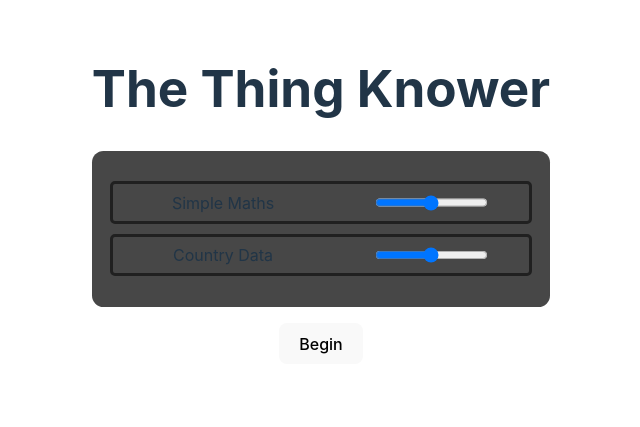
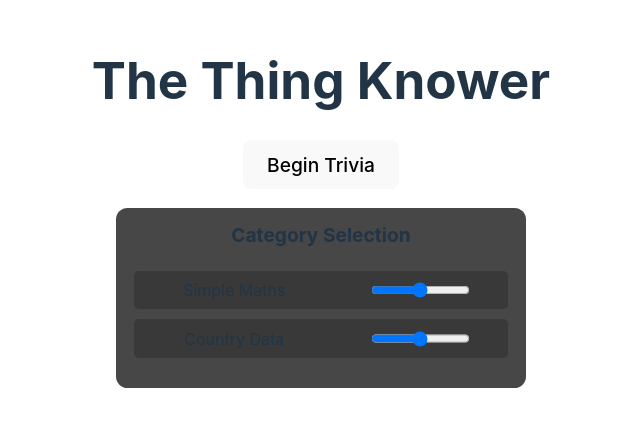
Before and after one commit to FtpApoc/The-Thing-Knower, a React (Vite) app: page / in a window 1280 px wide. Shown: the part 197-624 px from the top of the page, without its empty margins (319-959 px from the left). Built offline with nearby package versions, Linux system fonts and the light colour scheme.

Commit message:
working on menu HTML/CSS

```diff
--- a/index.html
+++ b/index.html
@@ -1,4 +1,4 @@
-<!doctype html>
+<!DOCTYPE HTML>
 <html lang="en">
   <head>
     <meta charset="UTF-8" />
--- a/src/App.css
+++ b/src/App.css
@@ -6,7 +6,13 @@
 }
 /* Menu Component*/
 .Menu button {
-    margin : 1em;
+    font-size: 1.5vw;
+    margin : 1.5vw;
+    max-width: 15vw;
+}
+.Menu h1 {
+    margin-bottom: 1vw;
+    font-size: 4vw;
 }
 
 .Content-Selection {
@@ -14,21 +20,32 @@
     display: flex;
     flex-direction: column;
     justify-content: center;
-    padding: 2vw 1vw;
+    padding: 1vw 1vw 2vw 1vw;
     border-radius: 0.9vw;
+    max-width: 30vw;
+    margin: auto;
 }
+
+.Content-Selection h2 {
+    margin-top: 0vw;
+    font-size: 1.5vw;
+}
+
 .Content-Selection div{
-    border: 3px solid #202020;
+    background-color: #393939;
+    border: 1px solid transparent;
     border-radius: 5px;
     margin: 5px;
     display: flex;
     justify-content: space-between;
 }
+
 .Content-Selection p {
     display: inline-block;
     padding: 0.1vw;
     min-width: 50%;
     margin: 5px;
+    font-size: 1.25vw;
 }
 .Content-Selection input {
     min-width: 1.75vw;
--- a/src/components/Menu.jsx
+++ b/src/components/Menu.jsx
@@ -12,7 +12,11 @@ const Menu = () => {
         <div className="Menu">
             <h1>The Thing Knower</h1>
 
+            <button onClick={startTrivia}> Begin Trivia </button>
+
             <div className="Content-Selection">
+                <h2>Category Selection</h2>
+
                 <div className="simple-maths">
                     <p>Simple Maths</p>
                     <input type="range" min={0} max={10} defaultValue={5}/>
@@ -24,7 +28,7 @@ const Menu = () => {
                 </div>
             </div>
 
-            <button onClick={startTrivia}> Begin </button>
+
         </div>
     )
 }
```
